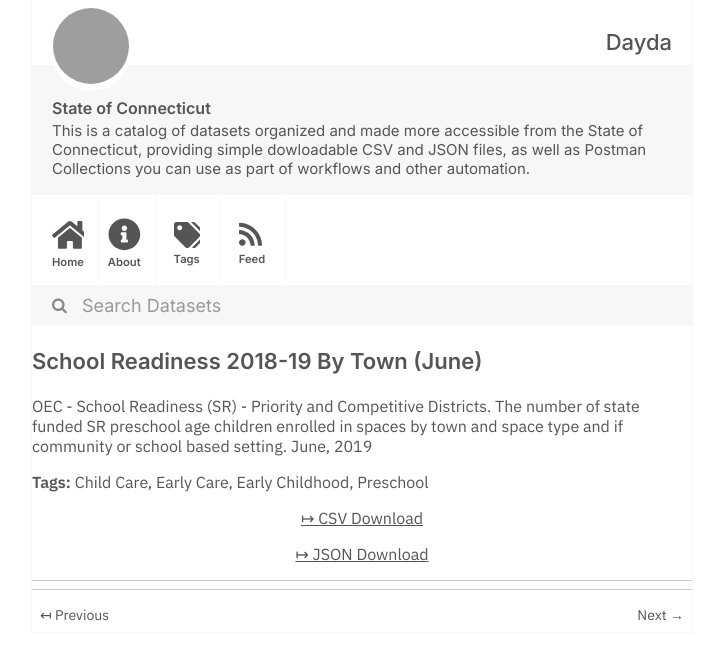
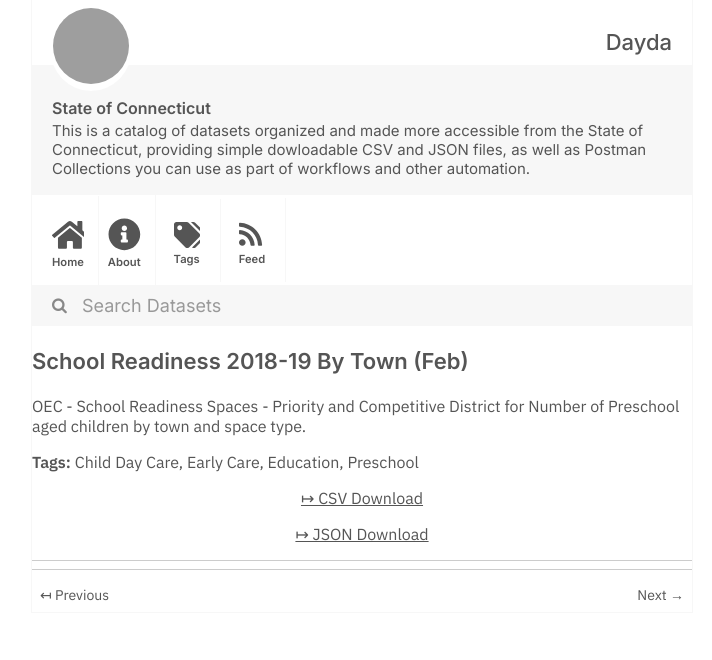
Before and after one commit to dayda-entities/state-of-connecticut, a Jekyll site: the page built from _posts/2020-11-12-school-readiness-2018-19-by-to.md, in a window 1280 px wide, cut to the strip 0-660 px from the top of the page. Shown: the whole strip, without its empty margins (278-990 px from the left). Built offline with Jekyll 4.4.1, drawn with Linux system fonts in a browser that asks for light colours; grey boxes are pictures that could not be loaded.

```diff
--- a/_posts/2020-11-12-school-readiness-2018-19-by-to.md
+++ b/_posts/2020-11-12-school-readiness-2018-19-by-to.md
@@ -1,19 +1,19 @@
 ---
-title: School Readiness 2018-19 By Town (June)
-created: '2020-11-12T14:57:34.460450'
-modified: '2020-11-12T14:57:34.460460'
+title: School Readiness 2018-19 By Town (Feb)
+created: '2020-11-12T14:57:25.693661'
+modified: '2020-11-12T14:57:25.693671'
 state: active
 type: dataset
 tags:
-  - Child Care
+  - Child Day Care
   - Early Care
-  - Early Childhood
+  - Education
   - Preschool
 groups:
   - Local Government
-csv_url: 'https://data.ct.gov/api/views/ruf4-vedb/rows.csv?accessType=DOWNLOAD'
-json_url: 'https://data.ct.gov/api/views/ruf4-vedb/rows.json?accessType=DOWNLOAD'
+csv_url: 'https://data.ct.gov/api/views/r4xd-qpiw/rows.csv?accessType=DOWNLOAD'
+json_url: 'https://data.ct.gov/api/views/r4xd-qpiw/rows.json?accessType=DOWNLOAD'
 layout: post
 
 ---
-OEC - School Readiness (SR) - Priority and Competitive Districts. The number of state funded SR preschool age children enrolled in spaces by town and space type and if community or school based setting. June, 2019
+OEC - School Readiness Spaces - Priority and Competitive District for Number of Preschool aged children by town and space type.
```
